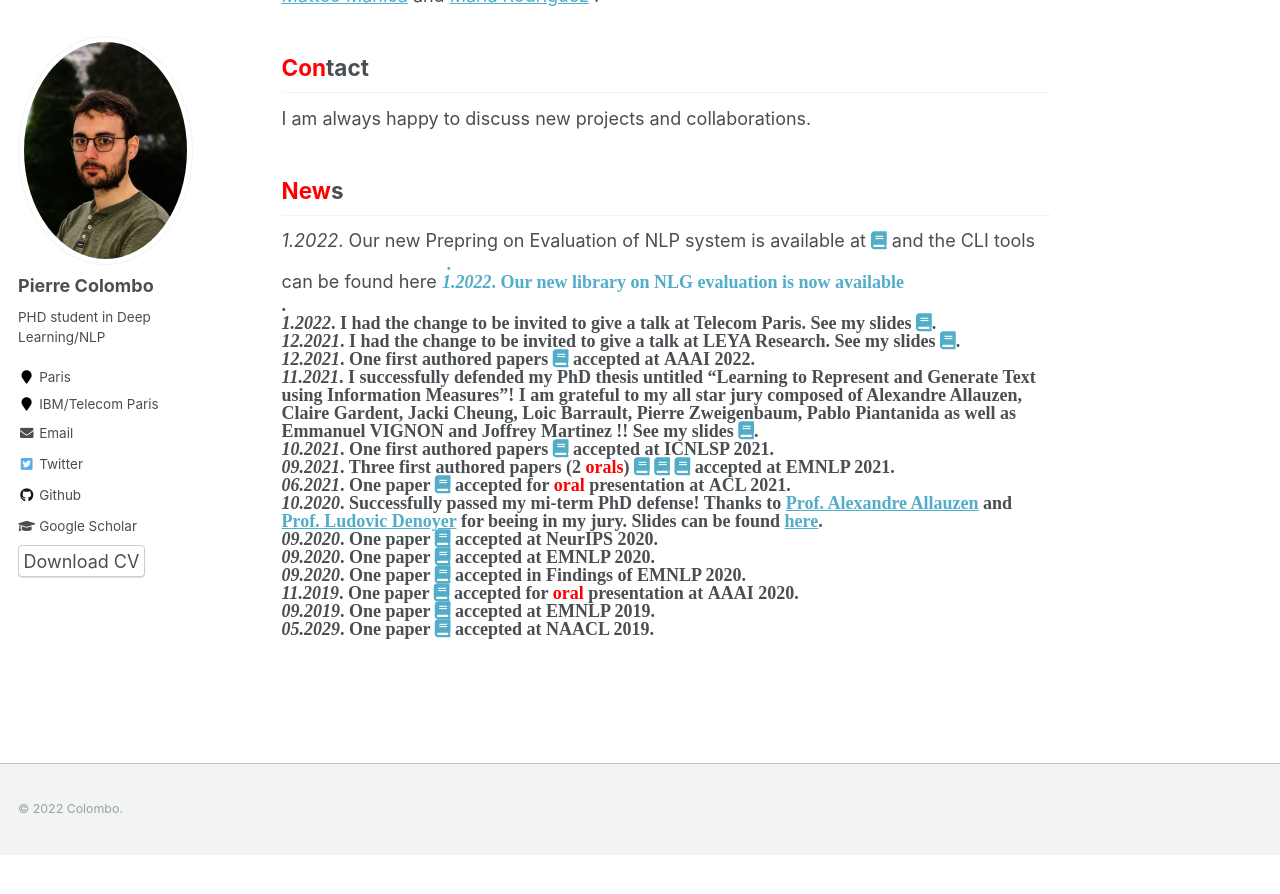
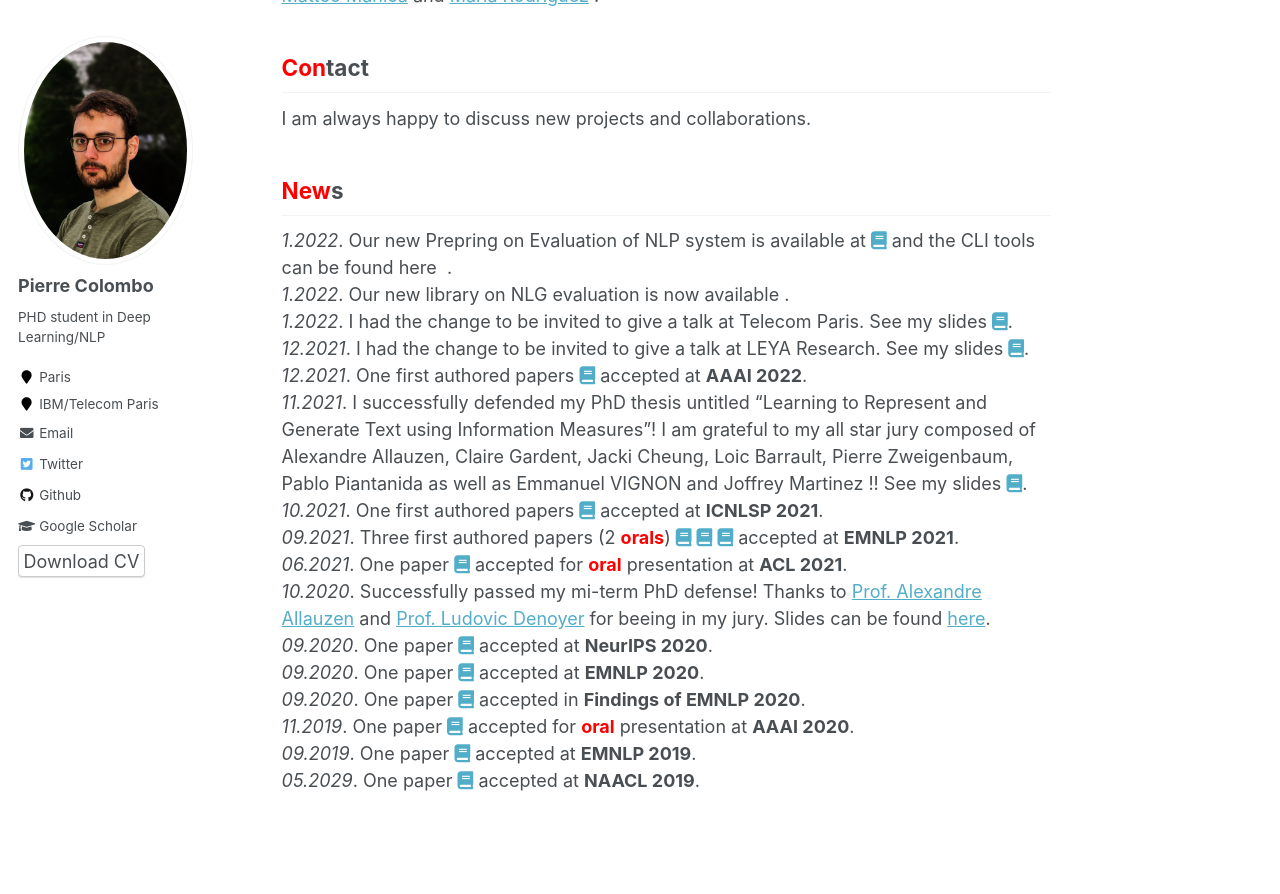
Before and after one commit to PierreColombo/PierreColombo.github.io, a Jekyll site: the page built from _pages/about.md, in a window 1280 px wide and 900 px high, scrolled down 612 px. Shown: the top 894 px of the window. Built offline with Jekyll 4.4.1, drawn with Linux system fonts in a browser that asks for light colours; before the commit the page ends 1467 px from its top, so only the background shows below that.

```diff
--- a/_pages/about.md
+++ b/_pages/about.md
@@ -40,7 +40,7 @@
 
 <span style="color:red">New</span>s
 ------
-*1.2022*. Our new Prepring on Evaluation of NLP system is available at <a href="https://arxiv.org/abs/2202.03799"><i class="fas fa-book"></i></a> and the CLI tools can be found here <a href="https://github.com/PierreColombo/RankingNLPSystems"><i class="fas fa-github"> .<br>
+*1.2022*. Our new Prepring on Evaluation of NLP system is available at <a href="https://arxiv.org/abs/2202.03799"><i class="fas fa-book"></i></a> and the CLI tools can be found here <a href="https://github.com/PierreColombo/RankingNLPSystems"><i class="fas fa-github"></i></a>  .<br>
 *1.2022*. Our new library on NLG evaluation is now available <a href="https://github.com/PierreColombo/nlg_eval_via_simi_measures/"><i class="fas fa-github"></i></a>.<br>
 *1.2022*. I had the change to be invited to give a talk at Telecom Paris. See my slides  <a href="https://pierrecolombo.github.io//files/dsai.pdf"><i class="fas fa-book"></i></a>.<br>
 *12.2021*. I had the change to be invited to give a talk at LEYA Research. See my slides  <a href="https://pierrecolombo.github.io//files/metrics.pdf"><i class="fas fa-book"></i></a>.<br>
```
